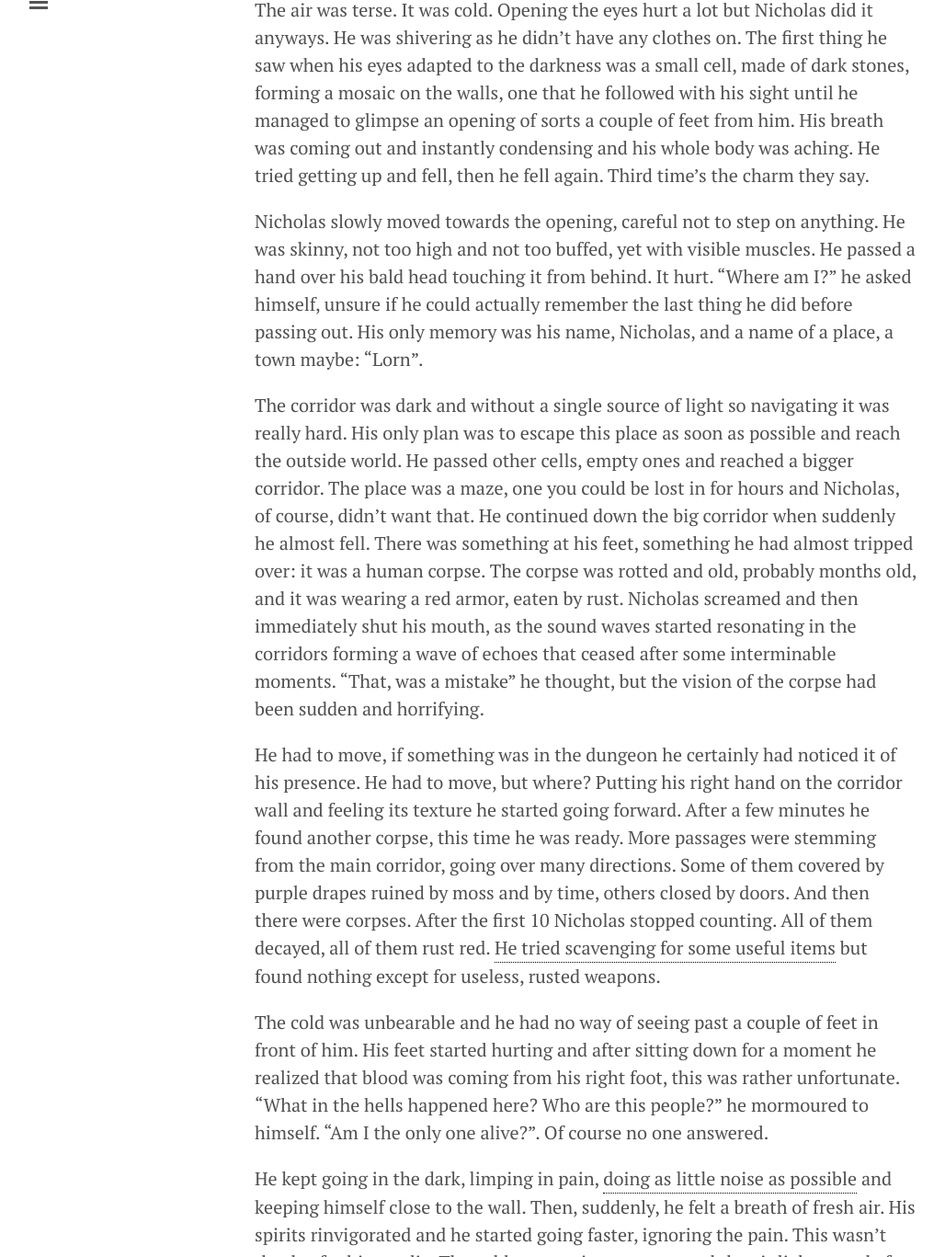
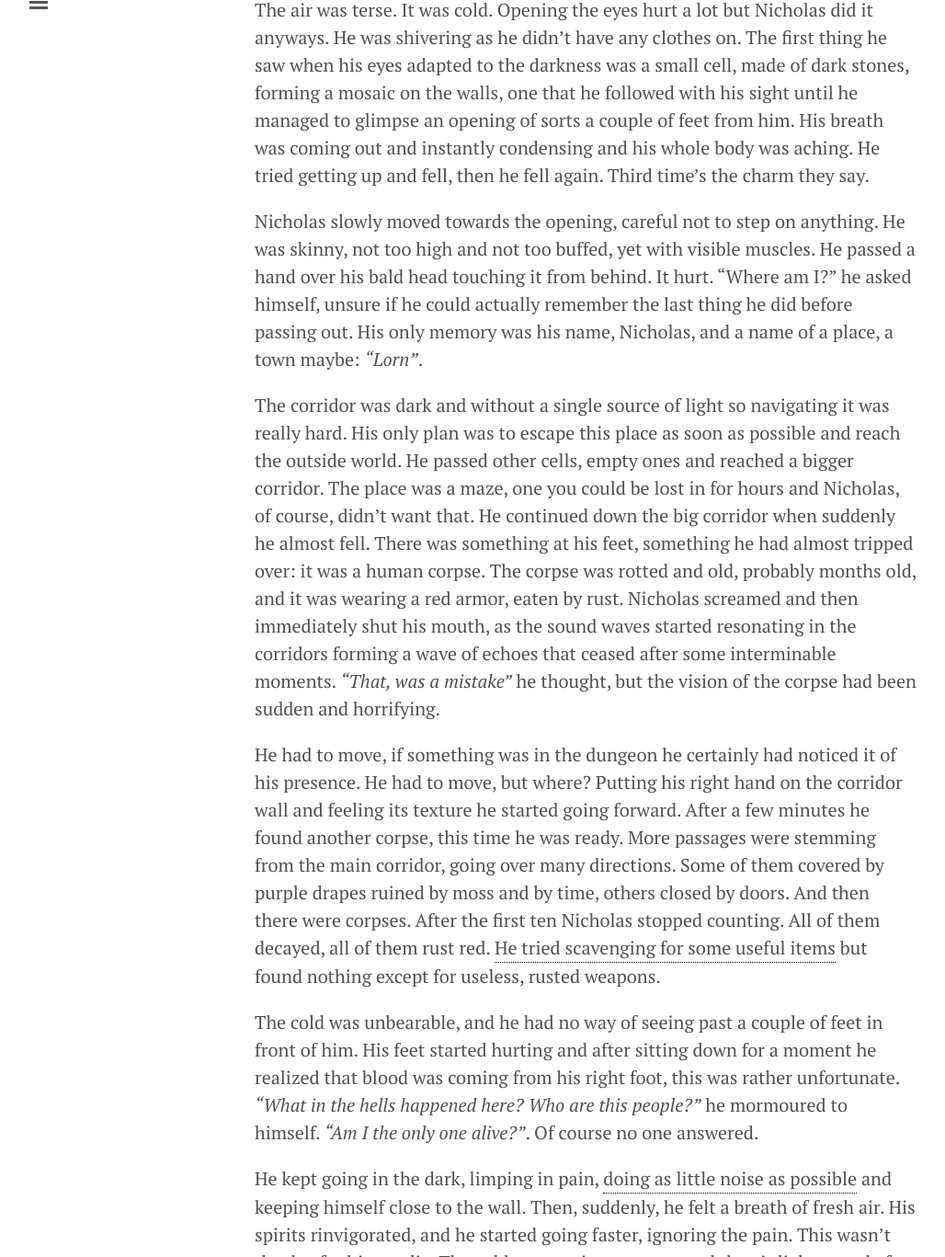
Before and after one commit to thevinter/thevinter.github.io, a Jekyll site: the page built from _posts/2021-02-02-one-step-at-a-time.md, in a window 1280 px wide and 1400 px high, scrolled down 573 px, cut to the strip 33-1400 px from the top of the window. Shown: the whole strip at 92% size, without its empty margins (3-1031 px from the left). Built offline with Jekyll 4.4.1, drawn with Linux system fonts in a browser that asks for light colours; some of the changed text lies outside the part shown.

Commit message:
first chapter

```diff
--- a/_posts/2021-02-02-one-step-at-a-time.md
+++ b/_posts/2021-02-02-one-step-at-a-time.md
@@ -7,27 +7,27 @@
 
 The air was terse. It was cold. Opening the eyes hurt a lot but Nicholas did it anyways. He was shivering as he didn't have any clothes on. The first thing he saw when his eyes adapted to the darkness was a small cell, made of dark stones, forming a mosaic on the walls, one that he followed with his sight until he managed to glimpse an opening of sorts a couple of feet from him. His breath was coming out and instantly condensing and his whole body was aching. He tried getting up and fell, then he fell again. Third time's the charm they say.
 
-Nicholas slowly moved towards the opening, careful not to step on anything. He was skinny, not too high and not too buffed, yet with visible muscles. He passed a hand over his bald head touching it from behind. It hurt. "Where am I?" he asked himself, unsure if he could actually remember the last thing he did before passing out. His only memory was his name, Nicholas, and a name of a place, a town maybe: "Lorn".
+Nicholas slowly moved towards the opening, careful not to step on anything. He was skinny, not too high and not too buffed, yet with visible muscles. He passed a hand over his bald head touching it from behind. It hurt. "Where am I?" he asked himself, unsure if he could actually remember the last thing he did before passing out. His only memory was his name, Nicholas, and a name of a place, a town maybe: *"Lorn"*.
 
-The corridor was dark and without a single source of light so navigating it was really hard. His only plan was to escape this place as soon as possible and reach the outside world. He passed other cells, empty ones and reached a bigger corridor. The place was a maze, one you could be lost in for hours and Nicholas, of course, didn't want that. He continued down the big corridor when suddenly he almost fell. There was something at his feet, something he had almost tripped over: it was a human corpse. The corpse was rotted and old, probably months old, and it was wearing a red armor, eaten by rust. Nicholas screamed and then immediately shut his mouth, as the sound waves started resonating in the corridors forming a wave of echoes that ceased after some interminable moments. "That, was a mistake" he thought, but the vision of the corpse had been sudden and horrifying.
+The corridor was dark and without a single source of light so navigating it was really hard. His only plan was to escape this place as soon as possible and reach the outside world. He passed other cells, empty ones and reached a bigger corridor. The place was a maze, one you could be lost in for hours and Nicholas, of course, didn't want that. He continued down the big corridor when suddenly he almost fell. There was something at his feet, something he had almost tripped over: it was a human corpse. The corpse was rotted and old, probably months old, and it was wearing a red armor, eaten by rust. Nicholas screamed and then immediately shut his mouth, as the sound waves started resonating in the corridors forming a wave of echoes that ceased after some interminable moments. *"That, was a mistake"* he thought, but the vision of the corpse had been sudden and horrifying.
 
-He had to move, if something was in the dungeon he certainly had noticed it of his presence. He had to move, but where? Putting his right hand on the corridor wall and feeling its texture he started going forward. After a few minutes he found another corpse, this time he was ready. More passages were stemming from the main corridor, going over many directions. Some of them covered by purple drapes ruined by moss and by time, others closed by doors. And then there were corpses. After the first 10 Nicholas stopped counting. All of them decayed, all of them rust red. <span class="tooltip">He tried scavenging for some useful items<span class="tooltiptext">1d6. Success on 2 or lower. 5!</span></span> but found nothing except for useless, rusted weapons.
+He had to move, if something was in the dungeon he certainly had noticed it of his presence. He had to move, but where? Putting his right hand on the corridor wall and feeling its texture he started going forward. After a few minutes he found another corpse, this time he was ready. More passages were stemming from the main corridor, going over many directions. Some of them covered by purple drapes ruined by moss and by time, others closed by doors. And then there were corpses. After the first ten Nicholas stopped counting. All of them decayed, all of them rust red. <span class="tooltip">He tried scavenging for some useful items<span class="tooltiptext">1d6. Success on 2 or lower. 5!</span></span> but found nothing except for useless, rusted weapons.
 
-The cold was unbearable and he had no way of seeing past a couple of feet in front of him. His feet started hurting and after sitting down for a moment he realized that blood was coming from his right foot, this was rather unfortunate. "What in the hells happened here? Who are this people?" he mormoured to himself. "Am I the only one alive?". Of course no one answered.
+The cold was unbearable, and he had no way of seeing past a couple of feet in front of him. His feet started hurting and after sitting down for a moment he realized that blood was coming from his right foot, this was rather unfortunate. *"What in the hells happened here? Who are this people?"* he mormoured to himself. *"Am I the only one alive?"*. Of course no one answered.
 
-He kept going in the dark, limping in pain, <span class="tooltip">doing as little noise as possible<span class="tooltiptext">Random Encounter on 1. Roll 1d6 = 3</span></span> and keeping himself close to the wall. Then, suddenly, he felt a breath of fresh air. His spirits rinvigorated and he started going faster, ignoring the pain. This wasn't the day for him to die. The cold was getting stronger and the air lighter, and after a few turns he noticed that the corridor was actually becoming less and less dark.
+He kept going in the dark, limping in pain, <span class="tooltip">doing as little noise as possible<span class="tooltiptext">Random Encounter on 1. Roll 1d6 = 3</span></span> and keeping himself close to the wall. Then, suddenly, he felt a breath of fresh air. His spirits rinvigorated, and he started going faster, ignoring the pain. This wasn't the day for him to die. The cold was getting stronger and the air lighter, and after a few turns he noticed that the corridor was actually becoming less and less dark.
 
-He emerged in a what looked like the cellar of a small house, an empty one. The corpses were even here, but these ones weren't even wearing armor. The only thing of note in this room were some stairs that Nicholas promptly climbed. His hearth was rushing and the care he had vanished as soon as he saw the white light coming from the windows of a kitchen of sorts. White light and snow. He stopped.
+He emerged in a what looked like the cellar of a small house, an empty one. The corpses were even here, but these weren't even wearing armor. The only thing of note in this room were some stairs that Nicholas promptly climbed. His hearth was rushing and the care he had vanished as soon as he saw the white light coming from the windows of a kitchen of sorts. White light and snow. He stopped.
 
 It was probably a bad moment to stop but Nicholas never saw snow before in his entire life and the sight was beautiful. He reached the nearest window and looked outside. He saw an endless landscape of white untouched snow, dotted by rocks and tall trees that were swayed by the wind. Everything was so pristine, so immaculate. It was almost like the horrors he saw in the basement never happened.
 
-He scrolled his head, it wasn't the time to think about that. He had to decide his next course of action and do it fast. And that was the moment he heard a noise from upstairs. The house probably had a second floor. Nicholas scanned the surroundings and found a closet, the closest thing to a hiding spot he could've thought of and slipped inside. He had trouble controlling his breathing but he stayed in silence. A minute passed, then two, and then a woman appeared in the slice of the house he was able to see. But she wasn't a normal woman and it looked like the wonders for today weren't over for Nicholas. She was an Elf. Not a very beautiful for his standards, certainly not like the ones from the tales and stories: she had short bobbed hair, white like the snow, and rugged clothes that covered most of her body, leaving enough to see some inscriptions made in blue on a lot of parts of her body.
+He scrolled his head, it wasn't the time to think about that. He had to decide his next course of action and do it fast. And that was the moment he heard a noise from upstairs. The house probably had a second floor. Nicholas scanned the surroundings and found a closet, the closest thing to a hiding spot he could've thought of and slipped inside. He had trouble controlling his breathing, but he stayed in silence. A minute passed, then two, and then a woman appeared in the slice of the house he was able to see. But she wasn't a normal woman and it looked like the wonders for today weren't over for Nicholas. She was an Elf. Not a very beautiful for his standards, certainly not like the ones from the tales and stories: she had short bobbed hair, white like the snow, and rugged clothes that covered most of her body, leaving enough to see some inscriptions made in blue on a lot of parts of her body.
 
 <span class="tooltip">Trying not to shiver too much<span class="tooltiptext">Hide 1/6. Roll 1d6 = 3</span></span> Nicholas moved himself away from the slit, but it was too late. The Elf suddenly turned her head towards the closed.
 
 *"Come out"* she said in a calm but forceful voice *"Come out or I'll kill you right there"*
 
-Nicholas hesitated for a few instants but then relized he had no other choice and stepped forward
+Nicholas hesitated for a few instants but then realized he had no other choice and stepped forward
 
 *"No need to, am coming out"* he said, as he was exiting, completely naked, his hiding spot.
 
```
